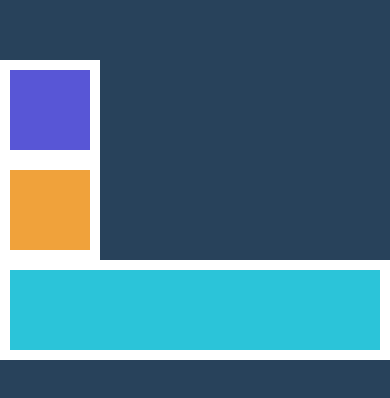
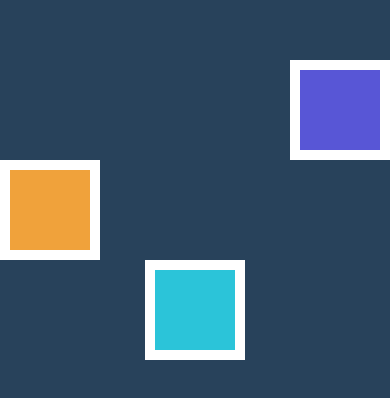
Before and after one commit to ColomaRaul/react-native-counter, a React Native app: screen / in a window 390 px wide. Shown: the part 212-610 px from the top of the page. Built offline with nearby package versions, Linux system fonts and the light colour scheme.

Commit message:
solution task 3

```diff
--- a/src/screens/TaskScreen.tsx
+++ b/src/screens/TaskScreen.tsx
@@ -23,6 +23,7 @@ const styles = StyleSheet.create({
         backgroundColor: '#5856D6',
         borderWidth: 10,
         borderColor: 'white',
+        alignSelf: 'flex-end',
     },
     boxOrange: {
         width: 100,
@@ -32,10 +33,11 @@ const styles = StyleSheet.create({
         borderColor: 'white',
     },
     boxBlue: {
-        // width: 100,
+        width: 100,
         height: 100,
         backgroundColor: '#2BC4D9',
         borderWidth: 10,
         borderColor: 'white',
+        alignSelf: 'center',
     },
 });
```
